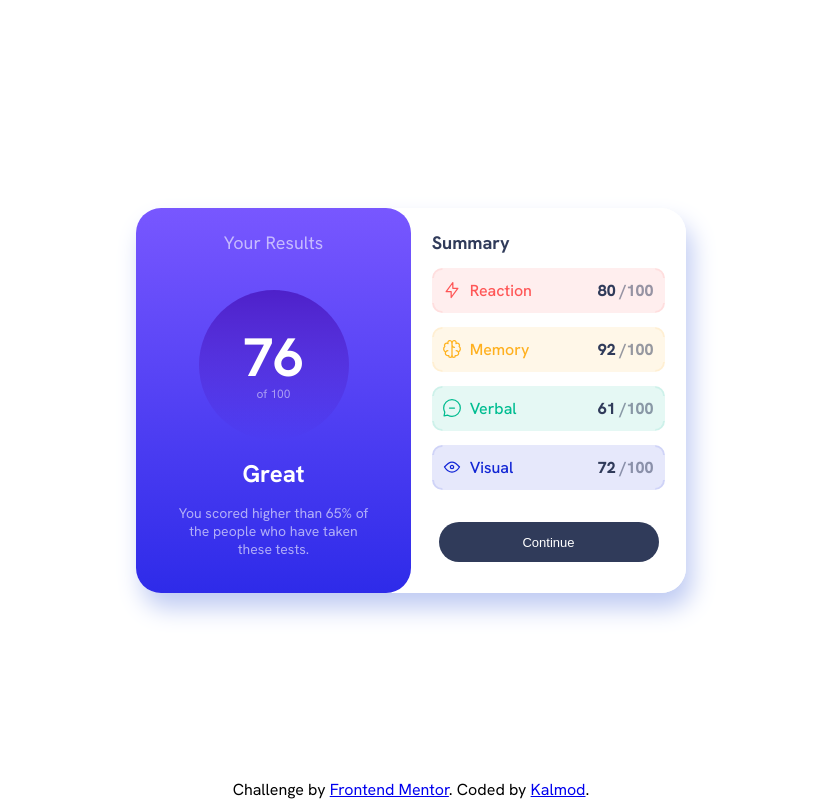
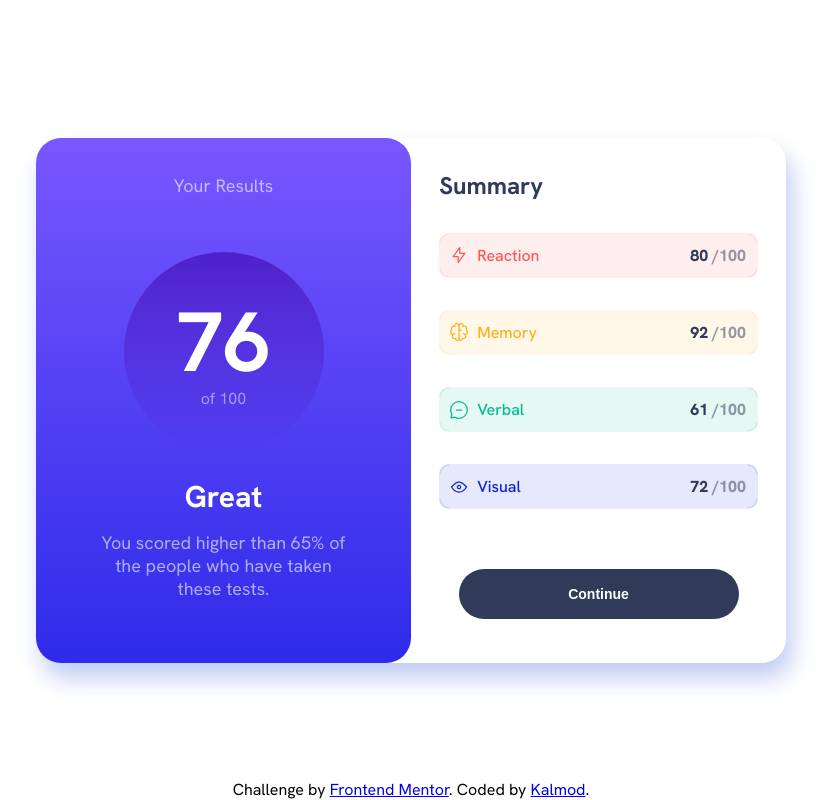
Before and after one commit to kalmod/frontendmentor_result_summary, a plain HTML site: page index.html in a window 1280 px wide. Shown: the whole page, without its empty margins (229-1062 px from the left). Drawn offline with Linux system fonts and the light colour scheme.

Commit message:
Changes to size of elements.

```diff
--- a/index.html
+++ b/index.html
@@ -35,7 +35,7 @@
       bottom: 0px;
     }
     .main-container{
-      width: 550px;
+      width: 750px;
       background-color: hsl(0, 0%, 100%);
       aspect-ratio: 2 / 1.4;
       box-shadow: 6px 15px 25px 0px hsl(226, 68%, 85%);
@@ -76,8 +76,8 @@
     }
     .circle{
       border-radius: 50%;
-      width: 150px;
-      height: 150px;
+      width: 200px;
+      height: 200px;
       background: linear-gradient(to bottom, hsla(256, 72%, 46%, 1) 0%, hsla(241, 72%, 46%, 0) 100%);
       display: flex;
       flex-direction: column;
@@ -86,11 +86,11 @@
     }
 
     .circle p:first-child{
-      font-size: 54px;
+      font-size: 84px;
       font-weight: bold;
     }
     .circle p:last-child{
-      font-size: 12px;
+      font-size: 16px;
       opacity: 0.5;
       transform: translateY(-40%);
     }
@@ -101,14 +101,14 @@
       justify-content: flex-start;
     }
     .score-result p{
-      margin: 5px 35px 10px 35px;
+      margin: 5px 55px 10px 55px;
     }
     .score-result p:first-child{
-      font-size: 24px;
+      font-size: 30px;
       font-weight: bold;
     }
     .score-result p:last-child{
-      font-size: 14px;
+      font-size: 18px;
       text-align: center;
       opacity: 0.6;
     }
@@ -128,7 +128,7 @@
     }
     .right > div:first-child > p{
       font-weight: 700;
-      font-size: 18px;
+      font-size: 24px;
       color: hsl(224, 30%, 27%);
     }
     .breakdown-container{
@@ -195,12 +195,12 @@
       flex: 0.2;
     }
     button{
-      width: 220px;
-      height: 40px;
+      width: 280px;
+      height: 50px;
       border-radius: 25px;
       color: white;
-      font-size: 13px;
-      font-weight: 500;
+      font-size: 14px;
+      font-weight: 700;
       background-color: hsl(224, 30%, 27%);
       border: none;
       cursor: pointer;
@@ -235,7 +235,7 @@
 <body>
 
   <div class="attribution">
-    <div class="main-container">
+    <div class="main-container main">
       <div class="left card">
         <div class="title">
           <p>Your Results</p>
```
Also changed, not shown: 1 other file.
